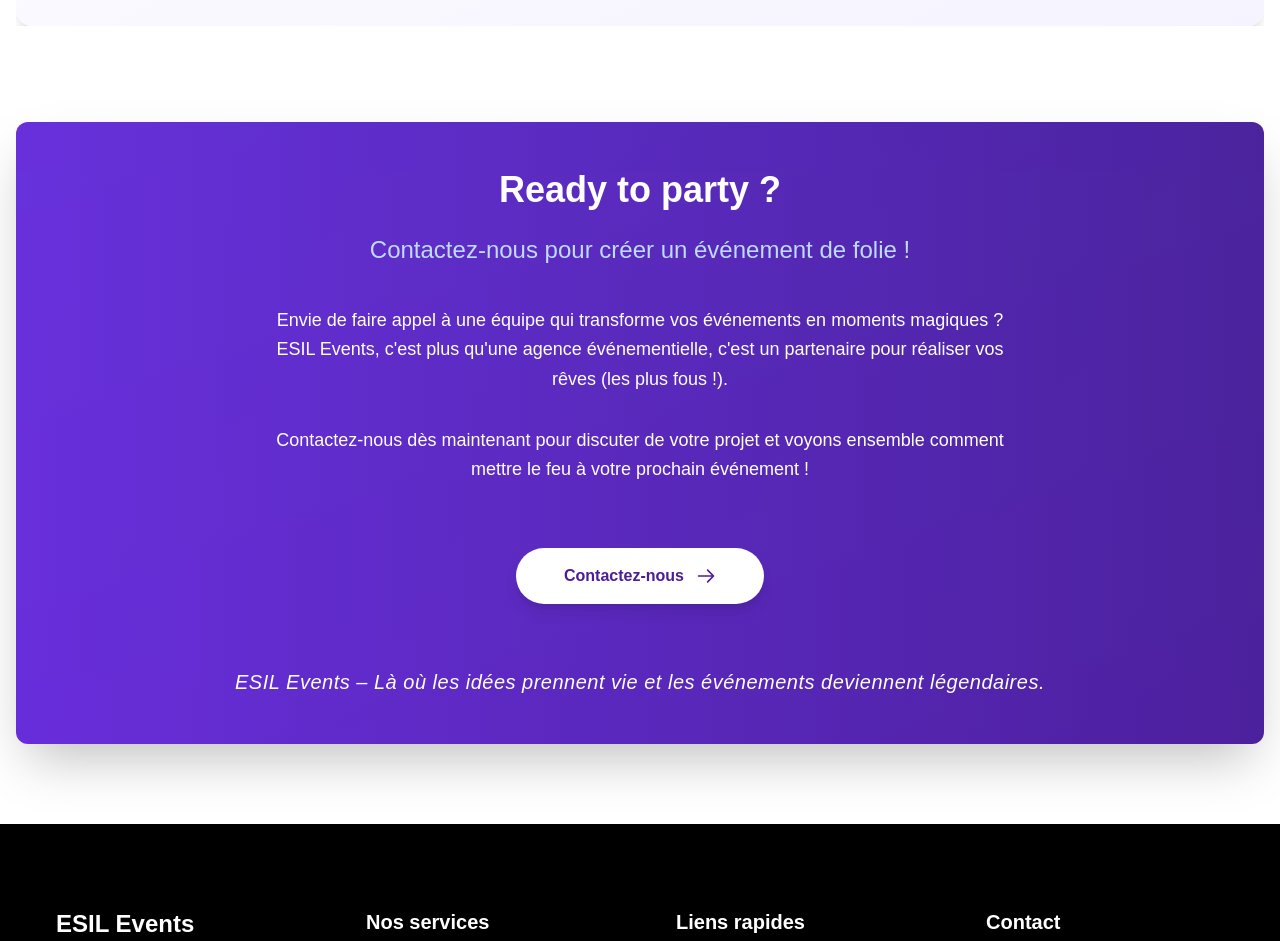
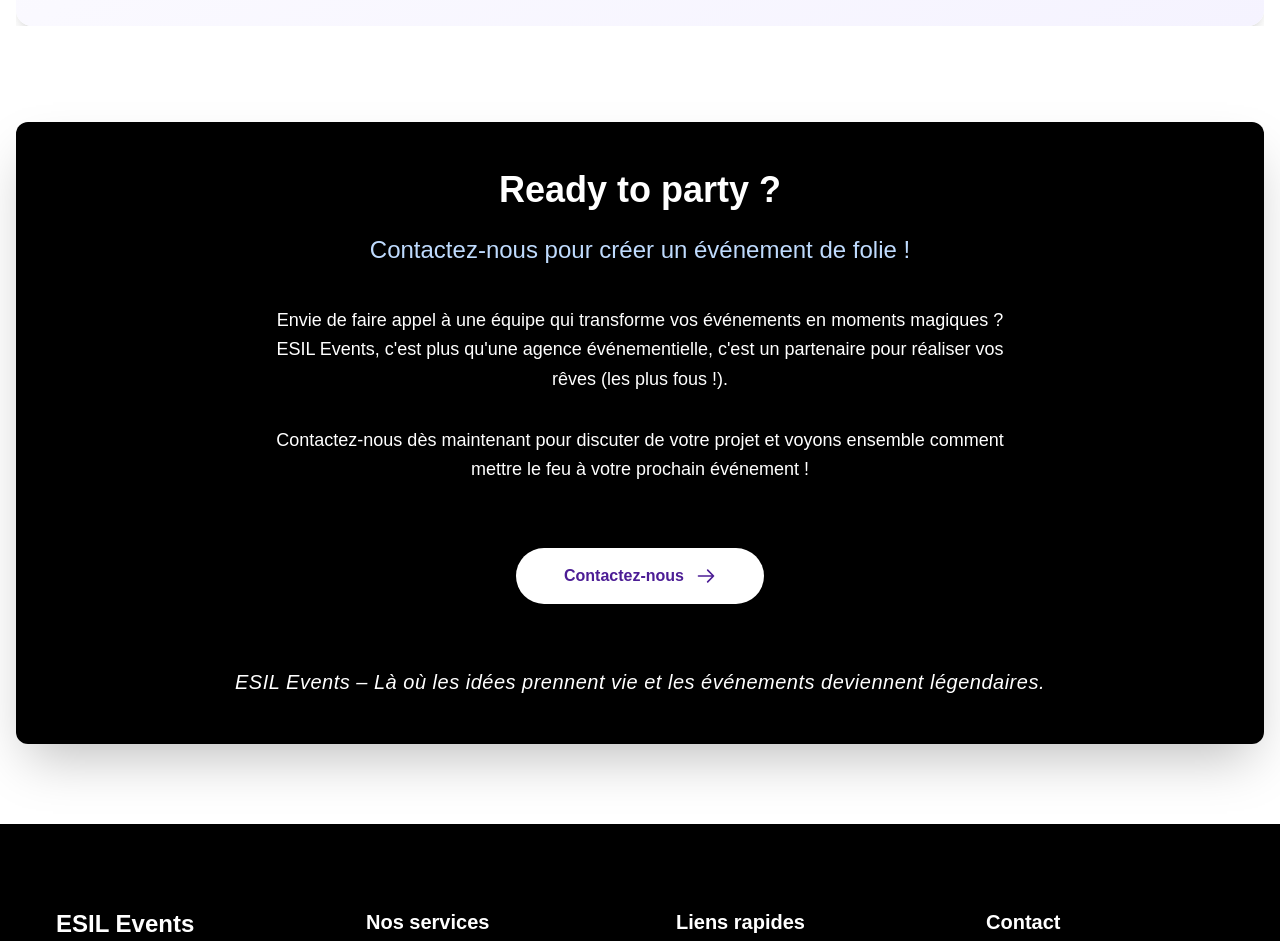
Before and after one commit to moonback/Esil-events-v1, a React (Vite) app: page /agence-evenementielle in a window 1280 px wide. Shown: the part 3640-4581 px from the top of the page. Built offline with nearby package versions, Linux system fonts and the light colour scheme; a web font is replaced by a local one.

Commit message:
style(EventsPage): update background gradient and opacity for better visual consistency
The background gradient was changed from violet to black to align with the updated design theme. Additionally, the opacity of the inner div was set to 0 to ensure a cleaner and more cohesive visual appearance.

```diff
--- a/src/pages/EventsPage.tsx
+++ b/src/pages/EventsPage.tsx
@@ -378,11 +378,11 @@
           variants={fadeInUp}
         >
           <motion.div
-            className="bg-gradient-to-r from-violet-700 to-violet-900 text-white p-12 rounded-xl shadow-2xl relative overflow-hidden"
+            className="bg-gradient-to-r from-black to-black text-white p-12 rounded-xl shadow-2xl relative overflow-hidden"
             whileHover={{ boxShadow: "0 25px 50px -12px rgba(0, 0, 0, 0.25)" }}
             transition={{ duration: 0.5 }}
           >
-            <div className="absolute inset-0 opacity-10">
+            <div className="absolute inset-0 opacity-0">
               <div className="absolute inset-0 bg-pattern"></div>
               <div className="absolute top-0 left-0 w-full h-full flex items-center justify-center">
                 <svg className="h-full w-full" viewBox="0 0 100 100" preserveAspectRatio="none">
```
